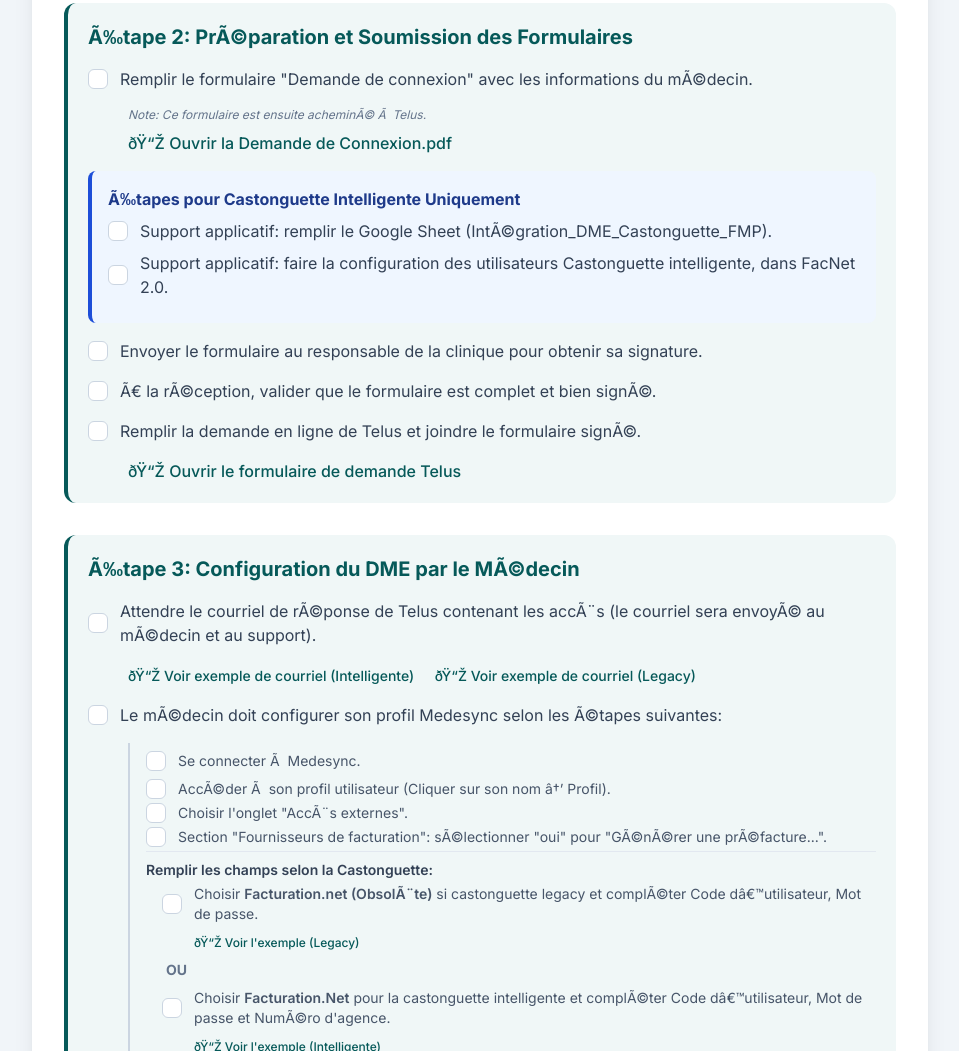
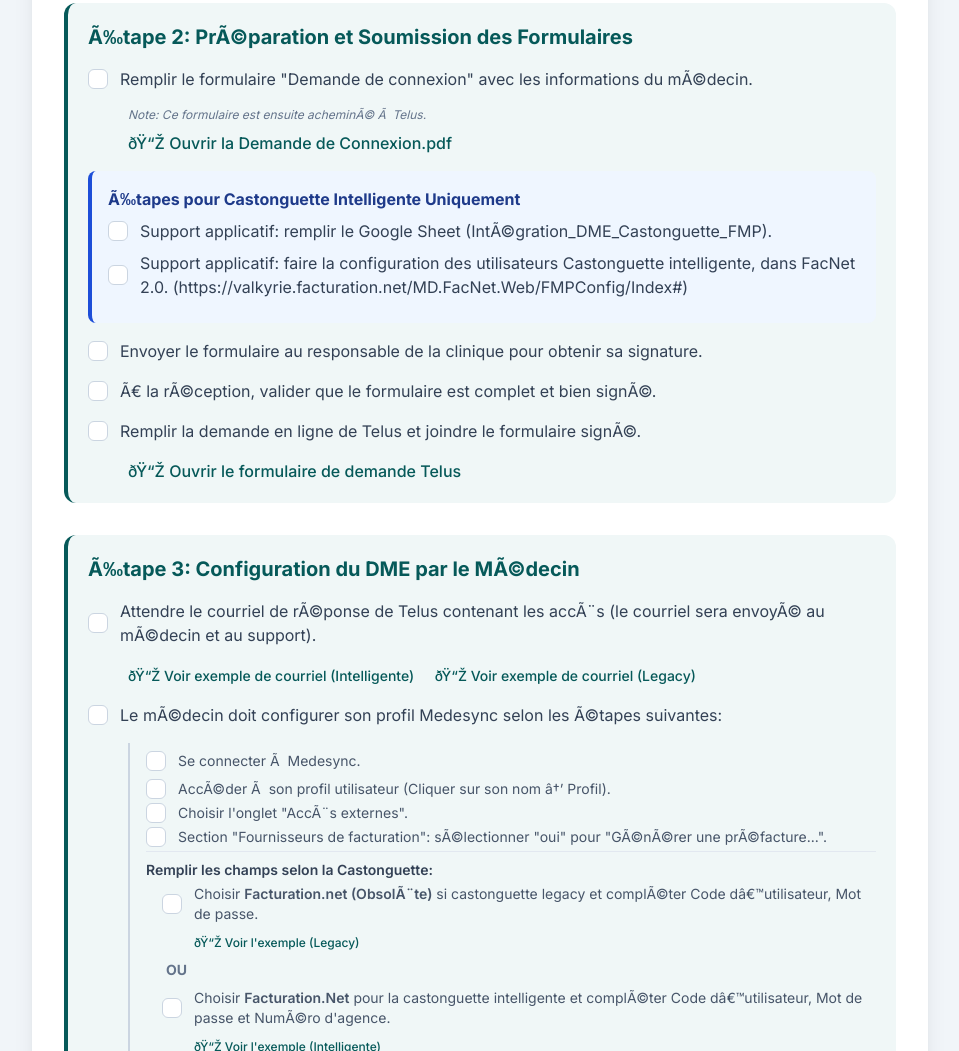
Before and after one commit to pascalverret-tech/aide-memoire-dme, a plain HTML site: page index.html in a window 1280 px wide. Shown: the part 994-2045 px from the top of the page, without its empty margins (160-1119 px from the left). Drawn offline with nearby package versions, Linux system fonts and the light colour scheme; no server answers.

Commit message:
Update index.html

```diff
--- a/index.html
+++ b/index.html
@@ -225,7 +225,7 @@
                                     <input type="checkbox" id="medesync_step2_1a"><label for="medesync_step2_1a" class="step-text flex-grow">Support applicatif: remplir le Google Sheet (Intégration_DME_Castonguette_FMP).</label>
                                 </div>
                                 <div class="step-content">
-                                    <input type="checkbox" id="medesync_step2_1b"><label for="medesync_step2_1b" class="step-text flex-grow">Support applicatif: faire la configuration des utilisateurs Castonguette intelligente, dans FacNet 2.0.</label>
+                                    <input type="checkbox" id="medesync_step2_1b"><label for="medesync_step2_1b" class="step-text flex-grow">Support applicatif: faire la configuration des utilisateurs Castonguette intelligente, dans FacNet 2.0. (https://valkyrie.facturation.net/MD.FacNet.Web/FMPConfig/Index#)</label>
                                 </div>
                             </div>
 
@@ -481,7 +481,7 @@
                                                 <input type="checkbox" id="medfar_step2_1a"><label for="medfar_step2_1a" class="step-text flex-grow">Support applicatif: remplir le Google Sheet (Intégration_DME_Castonguette_FMP).</label>
                                             </div>
                                             <div class="step-content">
-                                                <input type="checkbox" id="medfar_step2_1b"><label for="medfar_step2_1b" class="step-text flex-grow">Support applicatif: faire la configuration des utilisateurs Castonguette intelligente, dans FacNet 2.0.</label>
+                                                <input type="checkbox" id="medfar_step2_1b"><label for="medfar_step2_1b" class="step-text flex-grow">Support applicatif: faire la configuration des utilisateurs Castonguette intelligente, dans FacNet 2.0. (https://valkyrie.facturation.net/MD.FacNet.Web/FMPConfig/Index#)</label>
                                             </div>
                                         </div>
                                     </div>
@@ -694,7 +694,7 @@
                                                 <input type="checkbox" id="omni_step2_1a"><label for="omni_step2_1a" class="step-text flex-grow">Support applicatif: remplir le Google Sheet (Intégration_DME_Castonguette_FMP).</label>
                                             </div>
                                             <div class="step-content">
-                                                <input type="checkbox" id="omni_step2_1b"><label for="omni_step2_1b" class="step-text flex-grow">Support applicatif: faire la configuration des utilisateurs Castonguette intelligente, dans FacNet 2.0.</label>
+                                                <input type="checkbox" id="omni_step2_1b"><label for="omni_step2_1b" class="step-text flex-grow">Support applicatif: faire la configuration des utilisateurs Castonguette intelligente, dans FacNet 2.0. (https://valkyrie.facturation.net/MD.FacNet.Web/FMPConfig/Index#) </label>
                                             </div>
                                         </div>
                                     </div>
@@ -886,7 +886,7 @@
                                     <input type="checkbox" id="ofys_step2_1a"><label for="ofys_step2_1a" class="step-text flex-grow">Support applicatif: remplir le Google Sheet (Intégration_DME_Castonguette_FMP).</label>
                                 </div>
                                 <div class="step-content">
-                                    <input type="checkbox" id="ofys_step2_1b"><label for="ofys_step2_1b" class="step-text flex-grow">Support applicatif: faire la configuration des utilisateurs Castonguette intelligente, dans FacNet 2.0.</label>
+                                    <input type="checkbox" id="ofys_step2_1b"><label for="ofys_step2_1b" class="step-text flex-grow">Support applicatif: faire la configuration des utilisateurs Castonguette intelligente, dans FacNet 2.0. (https://valkyrie.facturation.net/MD.FacNet.Web/FMPConfig/Index#)</label>
                                 </div>
                             </div>
                             <div class="step-content">
```
